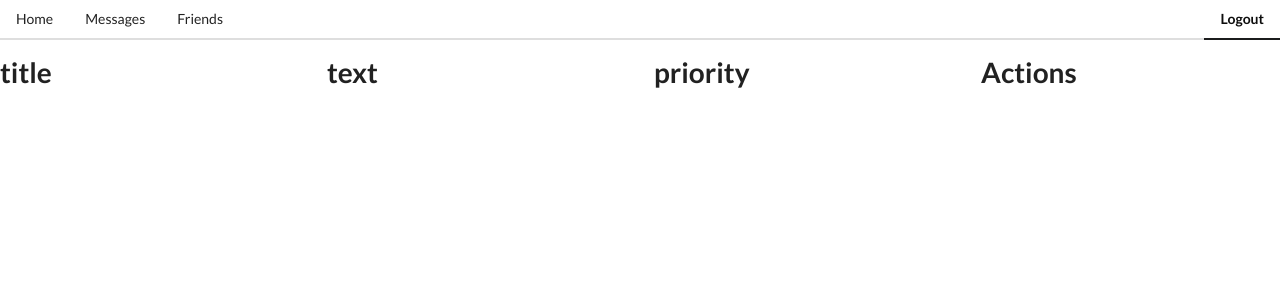
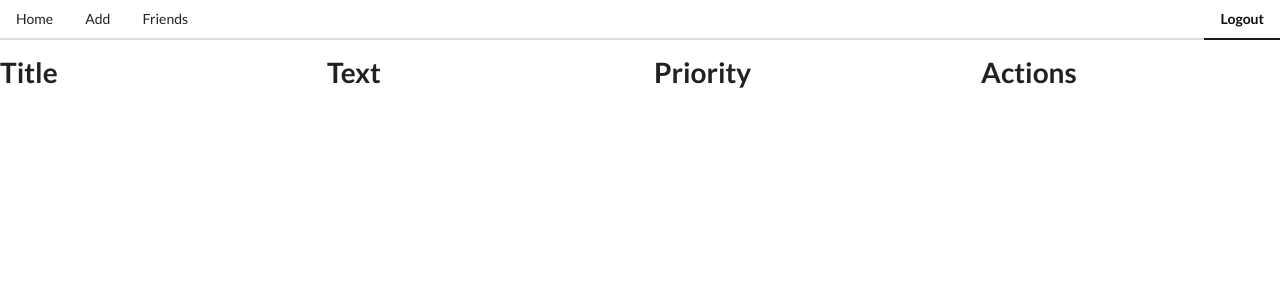
Before and after one commit to eucandre/todolist, a Django app: page /todos/ in a window 1280 px wide. Shown: the top 300 px of the page. Run offline with Django 3.2, Linux system fonts and the light colour scheme; data that the repository does not hold is empty.

Commit message:
done last

```diff
--- a/todos/templates/index.html
+++ b/todos/templates/index.html
@@ -1,8 +1,8 @@
 
 {% include 'partials/header.html' %}
-  <div class="four wide column"><h1>title</h1></div>
-  <div class="four wide column"><h1>text</h1></div>
-  <div class="four wide column"><h1>priority</h1></div>
+  <div class="four wide column"><h1>Title</h1></div>
+  <div class="four wide column"><h1>Text</h1></div>
+  <div class="four wide column"><h1>Priority</h1></div>
   <div class="four wide column"><h1>Actions</h1></div>
 {% for todo in todos %}
   <div class="four wide column"><a href="/todos/details/{{todo.id}}">{{todo.title}}</a></div>
@@ -32,16 +32,13 @@
      var id = this.value;
      $.get({
                 url: "/todos/edit/"+id,
-
-                dataType: "json",
-
                 success: function (data) {
 
-                    console.log(data);
+                    window.history.pushState("cools", "edit-"+id, "/todos/edit/"+id);
+                     $("html").html(data);
+
                 },
-                error: function (data) {
-                    console.log("error");
-                }
+
             });
     });
   </script>
--- a/todos/templates/partials/header.html
+++ b/todos/templates/partials/header.html
@@ -14,11 +14,11 @@
 </head>
 <body>
     <div class="ui secondary pointing menu">
-  <a class="item">
+  <a class="item" href="/todos">
     Home
   </a>
-  <a class="item">
-    Messages
+  <a class="item" href="/todos/add">
+    Add
 
   </a>
   <a class="item">
--- a/todos/urls.py
+++ b/todos/urls.py
@@ -6,6 +6,6 @@ urlpatterns = [
     url(r'^$', views.index, name='index'),
     url(r'^details/(?P<id>\w{0,50})/$', views.details, name='details'),
     url(r'^delid/(?P<id>\w{0,50})/$', views.delid, name='delid'),
-     url(r'^edit/(?P<id>\w{0,50})/$', views.edit, name='edit'),
+    url(r'^edit/(?P<id>\w{0,50})/$', views.edit, name='edit'),
     url(r'^add', views.add, name='add'),
 ]
--- a/todos/views.py
+++ b/todos/views.py
@@ -30,9 +30,12 @@ def add(request):
         return  render(request,'add.html',context)
 
 def edit(request,id):
+    priorities=Priority.objects.all()[:3]
     todo =Todos.objects.get(id=id)
     context ={
+        'priorities':priorities,
         'todo':todo
+
     }
     return  render(request,'add.html',context)
 
@@ -41,7 +44,8 @@ def details(request,id):
 
     todo =Todos.objects.get(id=id)
     context ={
-        'todo':todo
+        'todo':todo,
+
     }
     return  render(request,'details.html',context)
 
```
Also changed, not shown: todos/templates/add.html (+10 -7 lines), todos/templates/signin.html (+10 -1 lines).
